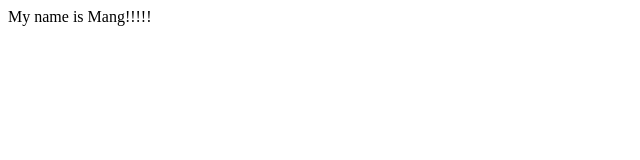
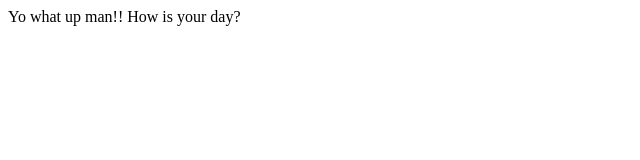
Before and after one commit to mangkhai10/First-github-project, a plain HTML site: page index.html in a window 1280 px wide. Shown: the whole page, without its empty margins (0-640 px from the left). Drawn offline with Linux system fonts and the light colour scheme.

Commit message:
Greeting

```diff
--- a/index.html
+++ b/index.html
@@ -8,7 +8,7 @@
 </head>
 
 <body>
-    My name is Mang!!!!!
+    Yo what up man!! How is your day?
 </body>
 
 </html>
```
